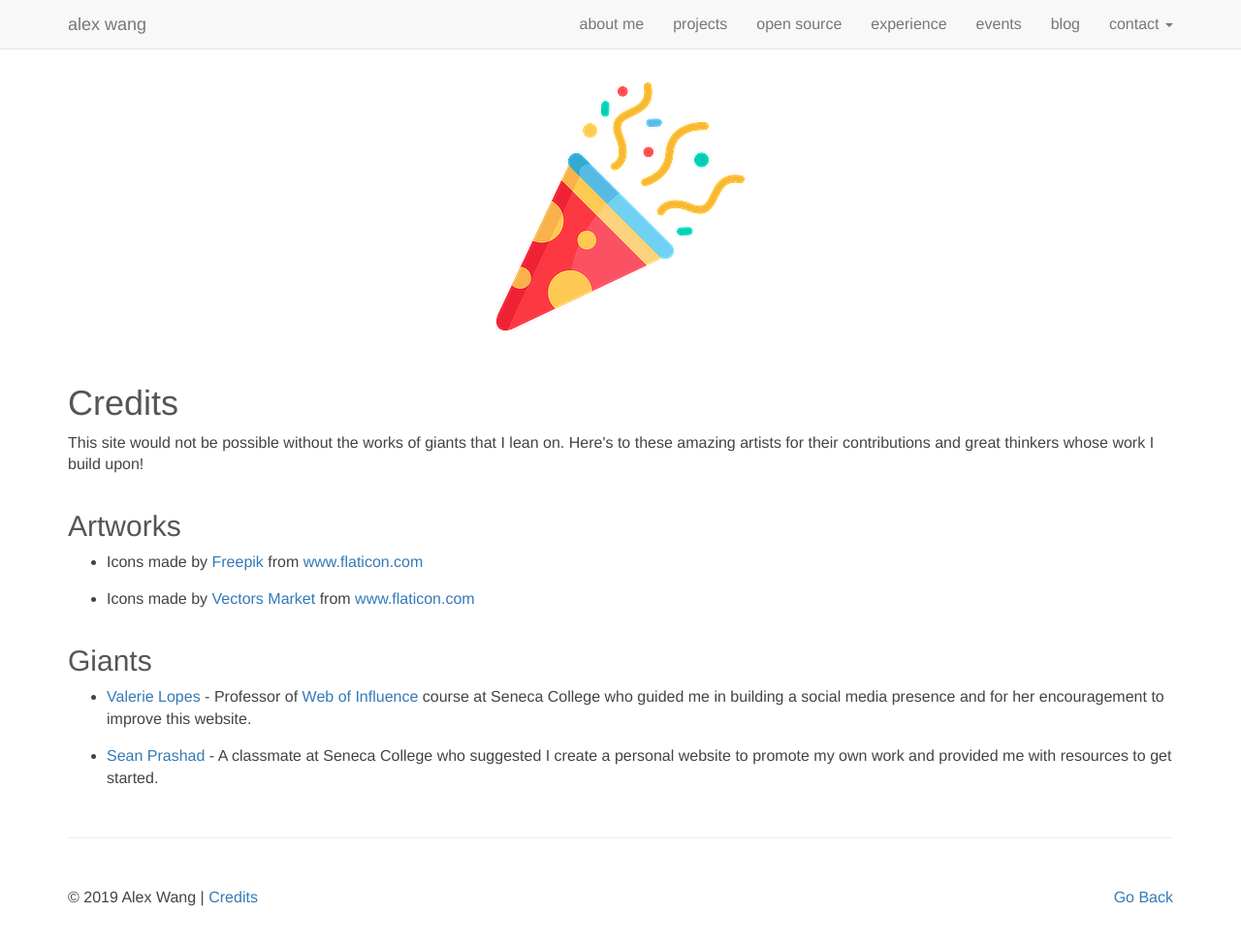
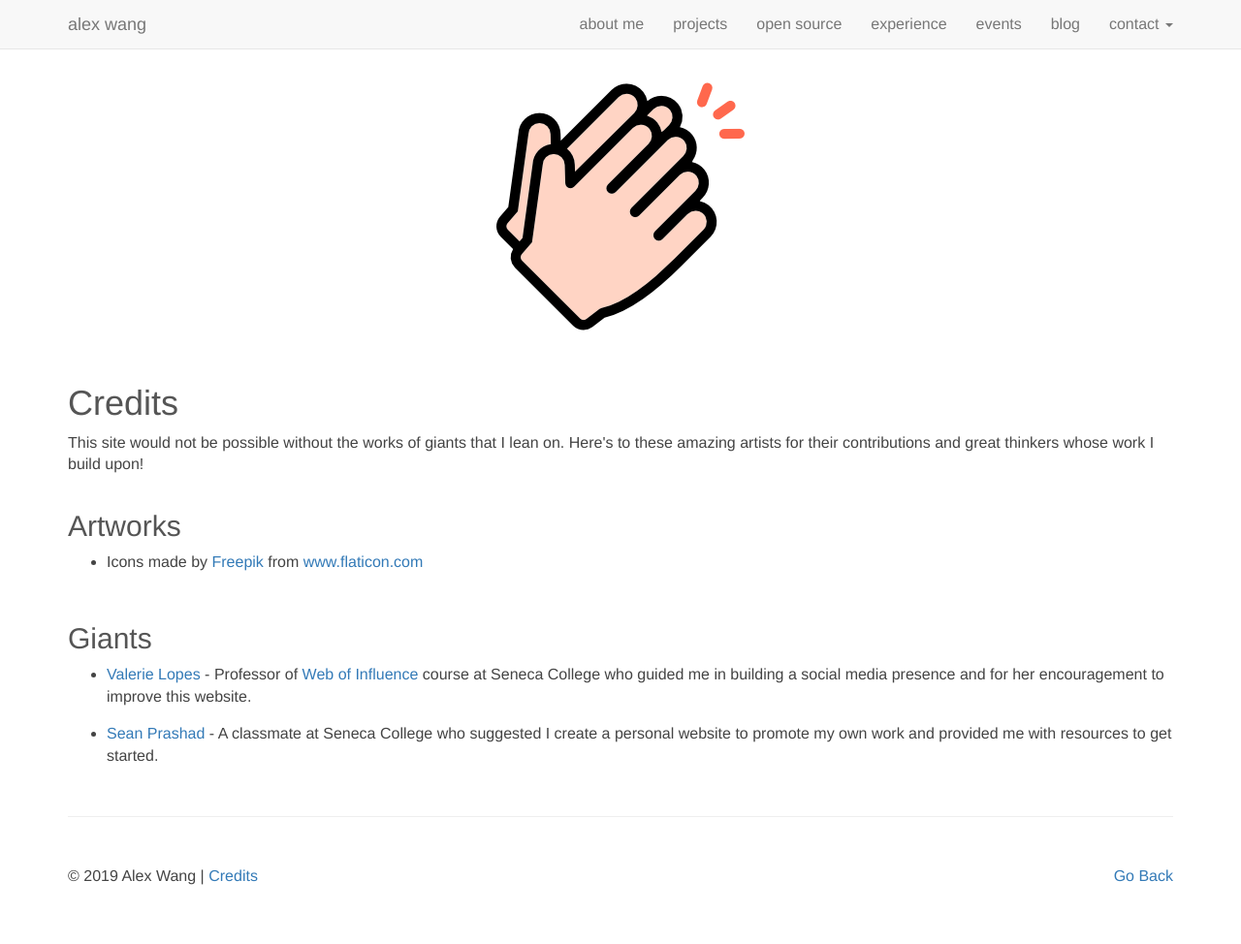
Before and after one commit to AlexWang-16/alexwang-16.github.io, a Jekyll site: the page credits.html, which Jekyll copies as it is, in a window 1280 px wide and 988 px high. Shown: the top 974 px of the window at 97% size. Built offline with Jekyll 4.4.1, drawn with Linux system fonts in a browser that asks for light colours.

Commit message:
Change confetti image for credits to applause image

```diff
--- a/credits.html
+++ b/credits.html
@@ -60,7 +60,7 @@
           <div class="credits-bottom-spacer">
             <div style="padding-bottom: 35px">
               <figure>
-                <img class="img-responsive center-block" alt="confetti" src="img/credits/confetti.png">
+                <img class="img-responsive center-block" alt="confetti" src="img/credits/clap.png">
               </figure>
             </div>
             <h1 class="text-dark">Credits</h1>
@@ -71,7 +71,6 @@
             <ul>
               <li class="credits-li-bottom-spacer">Icons made by <a href="https://www.flaticon.com/authors/freepik" title="Freepik">Freepik</a> from
                 <a href="https://www.flaticon.com/" title="Flaticon">www.flaticon.com</a></li>
-              <li>Icons made by <a href="https://www.flaticon.com/authors/vectors-market" title="Vectors Market">Vectors Market</a> from <a href="https://www.flaticon.com/" title="Flaticon">www.flaticon.com</a>
               </li>
             </ul>
           </div>
```
Also changed, not shown: img/credits/clap.png (added), img/credits/confetti.png (deleted).
